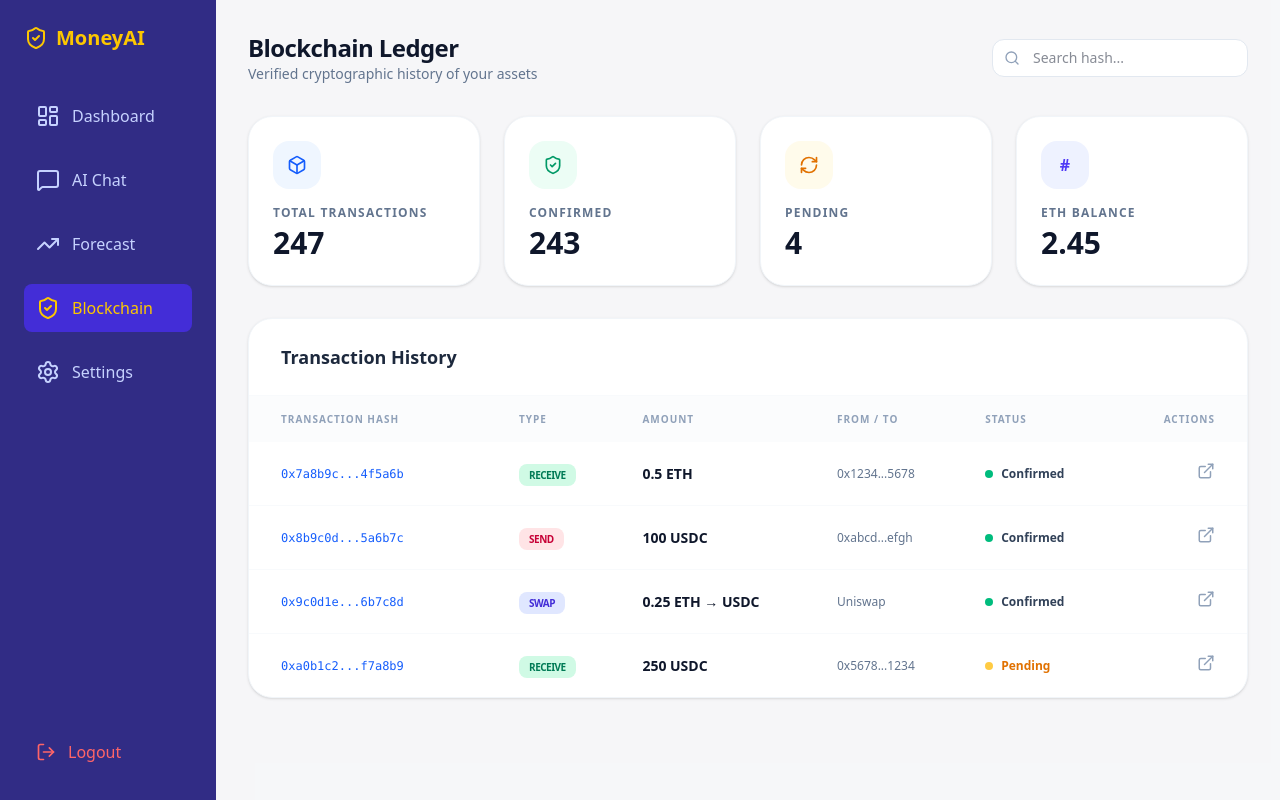
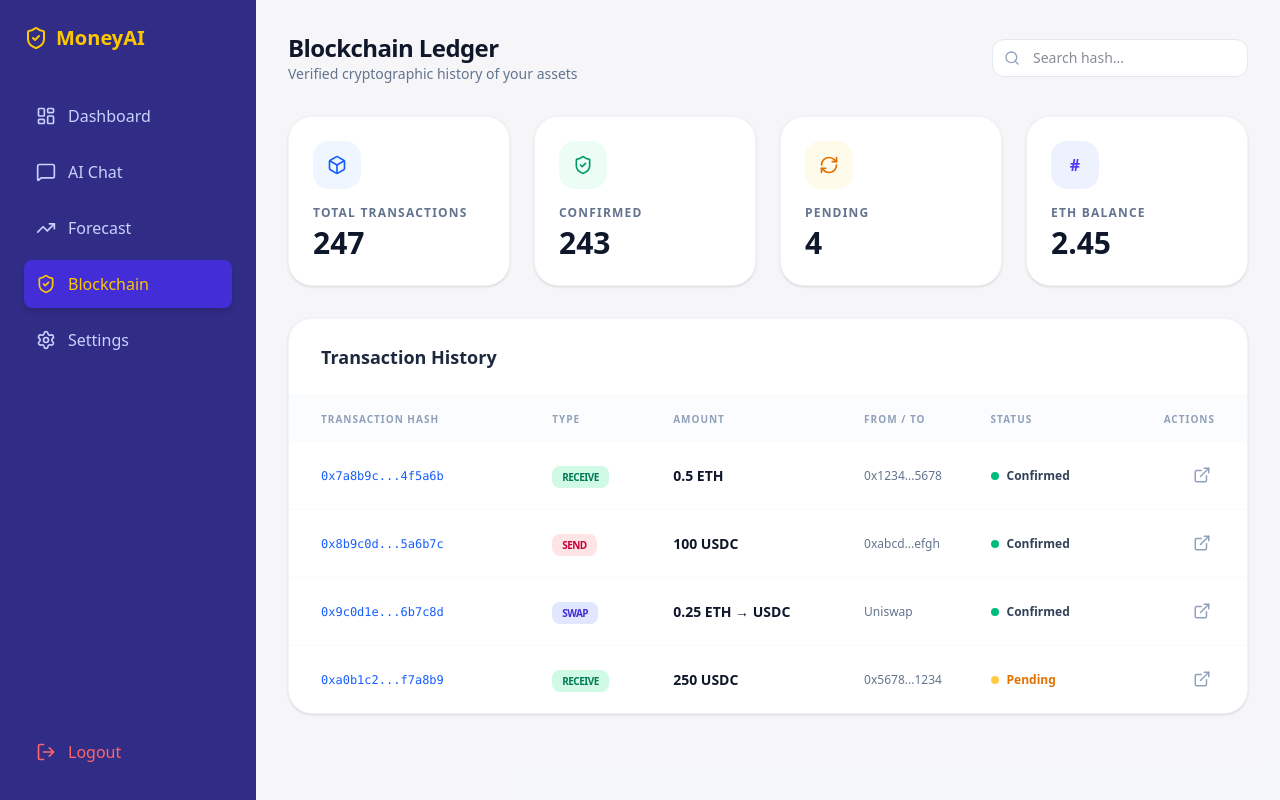
Before and after one commit to Mr-Savat/my-money-assistant, a React (Vite) app: page /blockchain in a window 1280 px wide. Built offline with nearby package versions, Linux system fonts and the light colour scheme; sample sign-in values are in the browser's storage.

Commit message:
(feature/developProcessDataAndUI): erro not show card transection

```diff
--- a/src/components/BlockchainView.jsx
+++ b/src/components/BlockchainView.jsx
@@ -16,17 +16,16 @@ const BlockchainView = () => {
     { hash: '0x9c0d1e...6b7c8d', type: 'Swap', amount: '0.25 ETH → USDC', fromTo: 'Uniswap', time: '2026-01-29 18:45:10', status: 'Confirmed' },
     { hash: '0xa0b1c2...f7a8b9', type: 'Receive', amount: '250 USDC', fromTo: '0x5678...1234', time: '2026-01-28 12:00:00', status: 'Pending' },
   ];
+  return (
+    <div className="min-h-screen overflow-y-auto bg-gray-50/50 p-4 sm:p-6 lg:p-8 text-slate-900 space-y-6 sm:space-y-8 animate-in fade-in duration-500">
 
-  return (
-    <div className="min-h-screen overflow-hidden bg-gray-50/50 p-8 text-slate-900 space-y-8 animate-in fade-in duration-500">
-
-      {/* Header */}
+      {/* Header - Responsive */}
       <header className="flex flex-col md:flex-row md:items-center justify-between gap-4">
         <div>
-          <h1 className="text-2xl font-black tracking-tight text-slate-900">Blockchain Ledger</h1>
-          <p className="text-slate-500 text-sm">Verified cryptographic history of your assets</p>
+          <h1 className="text-xl sm:text-2xl lg:text-2xl font-black tracking-tight text-slate-900">Blockchain Ledger</h1>
+          <p className="text-slate-500 text-xs sm:text-sm">Verified cryptographic history of your assets</p>
         </div>
-        <div className="relative">
+        <div className="relative w-full md:w-auto">
           <Search className="absolute left-3 top-1/2 -translate-y-1/2 text-slate-400" size={16} />
           <input
             type="text"
@@ -36,66 +35,73 @@ const BlockchainView = () => {
         </div>
       </header>
 
-      {/* Stats Grid */}
-      <div className="grid grid-cols-1 sm:grid-cols-2 lg:grid-cols-4 gap-6">
+      {/* Stats Grid - Responsive */}
+      <div className="grid grid-cols-1 sm:grid-cols-2 lg:grid-cols-4 gap-4 sm:gap-6">
         {stats.map((stat, i) => (
-          <div key={i} className="bg-white border border-slate-100 p-6 rounded-3xl shadow-sm">
-            <div className={`${stat.bg} w-12 h-12 rounded-2xl flex items-center justify-center mb-4`}>
+          <div key={i} className="bg-white border border-slate-100 p-4 sm:p-6 rounded-2xl sm:rounded-3xl shadow-sm">
+            <div className={`${stat.bg} w-10 h-10 sm:w-12 sm:h-12 rounded-xl sm:rounded-2xl flex items-center justify-center mb-3 sm:mb-4`}>
               {stat.icon}
             </div>
-            <p className="text-slate-500 text-xs font-bold uppercase tracking-widest">{stat.label}</p>
-            <p className="text-3xl font-black mt-1 text-slate-900">{stat.value}</p>
+            <p className="text-slate-500 text-[10px] sm:text-xs font-bold uppercase tracking-widest">{stat.label}</p>
+            <p className="text-xl sm:text-2xl lg:text-3xl font-black mt-1 text-slate-900">{stat.value}</p>
           </div>
         ))}
       </div>
 
-      {/* Transaction Table */}
-      <div className="bg-white border border-slate-100 rounded-3xl shadow-sm overflow-hidden">
-        <div className="px-8 py-6 border-b border-slate-50 flex justify-between items-center">
-          <h3 className="text-lg font-bold text-slate-800">Transaction History</h3>
+      {/* Transaction Table - Responsive */}
+      <div className="bg-white border border-slate-100 rounded-2xl sm:rounded-3xl shadow-sm overflow-hidden">
+        <div className="px-4 sm:px-6 lg:px-8 py-4 sm:py-6 border-b border-slate-50 flex justify-between items-center">
+          <h3 className="text-base sm:text-lg font-bold text-slate-800">Transaction History</h3>
         </div>
 
+        {/* ++++++++++ កែត្រង់នេះ ++++++++++ */}
         <div className="overflow-x-auto">
-          <table className="w-full text-left text-sm">
-            <thead className="bg-slate-50/50 text-slate-400 uppercase text-[10px] font-black tracking-widest">
+          <table className="min-w-[800px] md:min-w-full w-full text-left text-xs sm:text-sm">
+            <thead className="bg-slate-50/50 text-slate-400 uppercase text-[8px] sm:text-[10px] font-black tracking-widest">
               <tr>
-                <th className="px-8 py-4">Transaction Hash</th>
-                <th className="px-6 py-4">Type</th>
-                <th className="px-6 py-4">Amount</th>
-                <th className="px-6 py-4">From / To</th>
-                <th className="px-6 py-4">Status</th>
-                <th className="px-8 py-4 text-right">Actions</th>
+                <th className="px-4 sm:px-6 lg:px-8 py-3 sm:py-4">Transaction Hash</th>
+                <th className="px-3 sm:px-6 py-3 sm:py-4">Type</th>
+                <th className="px-3 sm:px-6 py-3 sm:py-4">Amount</th>
+                <th className="hidden sm:table-cell px-3 sm:px-6 py-3 sm:py-4">From / To</th>
+                <th className="px-3 sm:px-6 py-3 sm:py-4">Status</th>
+                <th className="px-4 sm:px-6 lg:px-8 py-3 sm:py-4 text-right">Actions</th>
               </tr>
             </thead>
             <tbody className="divide-y divide-slate-50">
               {transactions.map((txn, idx) => (
                 <tr key={idx} className="hover:bg-slate-50/50 transition-colors group">
-                  <td className="px-8 py-5">
-                    <div className="flex items-center gap-2 font-mono text-xs text-blue-600 font-medium">
-                      {txn.hash}
-                      <Copy size={14} className="cursor-pointer text-slate-300 hover:text-blue-500 opacity-0 group-hover:opacity-100 transition-all" />
+                  <td className="px-4 sm:px-6 lg:px-8 py-3 sm:py-5">
+                    <div className="flex items-center gap-1 sm:gap-2 font-mono text-[10px] sm:text-xs text-blue-600 font-medium">
+                      <span className="truncate max-w-[80px] sm:max-w-none">{txn.hash}</span>
+                      <Copy size={12} className="cursor-pointer text-slate-300 hover:text-blue-500 opacity-0 group-hover:opacity-100 transition-all shrink-0" />
                     </div>
                   </td>
-                  <td className="px-6 py-5">
-                    <span className={`px-2.5 py-1 rounded-lg text-[10px] font-black uppercase tracking-tighter ${txn.type === 'Receive' ? 'bg-emerald-100 text-emerald-700' :
+                  <td className="px-3 sm:px-6 py-3 sm:py-5">
+                    <span className={`px-2 py-0.5 sm:px-2.5 sm:py-1 rounded-lg text-[8px] sm:text-[10px] font-black uppercase tracking-tighter whitespace-nowrap ${
+                      txn.type === 'Receive' ? 'bg-emerald-100 text-emerald-700' :
                       txn.type === 'Send' ? 'bg-rose-100 text-rose-700' : 'bg-indigo-100 text-indigo-700'
-                      }`}>
+                    }`}>
                       {txn.type}
                     </span>
                   </td>
-                  <td className="px-6 py-5 font-bold text-slate-900">{txn.amount}</td>
-                  <td className="px-6 py-5 text-slate-500 text-xs font-medium">{txn.fromTo}</td>
-                  <td className="px-6 py-5">
-                    <div className="flex items-center gap-2">
-                      <div className={`w-2 h-2 rounded-full ${txn.status === 'Confirmed' ? 'bg-emerald-500' : 'bg-amber-400 animate-pulse'}`} />
-                      <span className={`text-xs font-bold ${txn.status === 'Confirmed' ? 'text-slate-700' : 'text-amber-600'}`}>
-                        {txn.status}
+                  <td className="px-3 sm:px-6 py-3 sm:py-5 font-bold text-slate-900 text-xs sm:text-sm whitespace-nowrap">{txn.amount}</td>
+                  <td className="hidden sm:table-cell px-3 sm:px-6 py-3 sm:py-5 text-slate-500 text-[10px] sm:text-xs font-medium truncate max-w-[100px]">{txn.fromTo}</td>
+                  <td className="px-3 sm:px-6 py-3 sm:py-5">
+                    <div className="flex items-center gap-1 sm:gap-2">
+                      <div className={`w-1.5 h-1.5 sm:w-2 sm:h-2 rounded-full ${
+                        txn.status === 'Confirmed' ? 'bg-emerald-500' : 'bg-amber-400 animate-pulse'
+                      }`} />
+                      <span className={`text-[8px] sm:text-xs font-bold ${
+                        txn.status === 'Confirmed' ? 'text-slate-700' : 'text-amber-600'
+                      }`}>
+                        <span className="hidden sm:inline">{txn.status}</span>
+                        <span className="sm:hidden">{txn.status === 'Confirmed' ? '✓' : '⏳'}</span>
                       </span>
                     </div>
                   </td>
-                  <td className="px-8 py-5 text-right">
-                    <button className="text-slate-400 hover:text-blue-600 transition-colors">
-                      <ExternalLink size={18} />
+                  <td className="px-4 sm:px-6 lg:px-8 py-3 sm:py-5 text-right">
+                    <button className="text-slate-400 hover:text-blue-600 transition-colors p-1">
+                      <ExternalLink size={16} className="sm:w-[18px] sm:h-[18px]" />
                     </button>
                   </td>
                 </tr>
@@ -103,6 +109,11 @@ const BlockchainView = () => {
             </tbody>
           </table>
         </div>
+
+        {/* Mobile Hint */}
+        <div className="sm:hidden p-3 text-center text-[10px] text-slate-400 border-t border-slate-50">
+          ← → Scroll horizontally to see more
+        </div>
       </div>
     </div>
   );
--- a/src/components/DashboardLayout.jsx
+++ b/src/components/DashboardLayout.jsx
@@ -1,17 +1,38 @@
-import React from 'react';
+import React, { useState } from 'react';
 import { Outlet } from 'react-router-dom';
+import { Menu } from 'lucide-react';
 import Sidebar from './Sidebar';
 
 const DashboardLayout = ({ onLogout }) => {
+  const [isSidebarOpen, setIsSidebarOpen] = useState(false);
+
+  const toggleSidebar = () => setIsSidebarOpen(!isSidebarOpen);
+
   return (
-    <div className="flex bg-gray-100 font-sans">
-      {/* Sidebar stays fixed on the left */}
-      <Sidebar onLogout={onLogout} />
+    <div className="flex h-screen bg-gray-100 font-sans overflow-hidden">
+      {/* Sidebar */}
+      <Sidebar
+        onLogout={onLogout}
+        isOpen={isSidebarOpen}
+        toggleSidebar={toggleSidebar}
+      />
 
-      <main className="flex-1 flex flex-col overflow-hidden">
-        {/* This is where your Dashboard, Chat, or Forecast will appear */}
-        <Outlet />
-      </main>
+      {/* Main Content Area - This handles all scrolling */}
+      <div className="flex-1 flex flex-col min-w-0 overflow-hidden">
+
+        {/* Mobile Header - Fixed at top */}
+        <header className="md:hidden flex items-center justify-between p-4 bg-indigo-900 text-white shrink-0">
+          <h1 className="text-lg font-bold text-yellow-400">MoneyAI</h1>
+          <button onClick={toggleSidebar} className="p-2 focus:outline-none cursor-pointer">
+            <Menu size={28} />
+          </button>
+        </header>
+
+        {/* Scrollable Content Area - Only ONE scrollbar here */}
+        <main className="flex-1 h-screen overflow-y-auto">
+          <Outlet />
+        </main>
+      </div>
     </div>
   );
 };
--- a/src/components/DashboardSummaryCards.jsx
+++ b/src/components/DashboardSummaryCards.jsx
@@ -12,7 +12,7 @@ function DashboardSummaryCards() {
         const saved = localStorage.getItem('user_transactions_list');
         const transactions = saved ? JSON.parse(saved) : [];
 
-        // ++++++++++ បន្ថែមតែត្រង់នេះ ++++++++++
+        //  បន្ថែមតែត្រង់នេះ
         // យកតែខែបច្ចុប្បន្ន
         const currentDate = new Date();
         const currentYear = currentDate.getFullYear();
@@ -23,7 +23,7 @@ function DashboardSummaryCards() {
             return transDate.getFullYear() === currentYear &&
                    transDate.getMonth() === currentMonth;
         });
-        // ++++++++++ បញ្ចប់ការបន្ថែម ++++++++++
+        //  បញ្ចប់ការបន្ថែម
 
         const totals = currentMonthTransactions.reduce((acc, curr) => { // កែពី transactions ជា currentMonthTransactions
             const amount = parseFloat(curr.amount);
--- a/src/components/PieSectionForecast.jsx
+++ b/src/components/PieSectionForecast.jsx
@@ -1,7 +1,7 @@
 import { PieChart as PieIcon } from 'lucide-react';
 import { PieChart, Pie, Cell, Tooltip, Legend, ResponsiveContainer, Sector } from 'recharts';
 
-// ++++++++++ Improved Tooltip UI ++++++++++
+//  Improved Tooltip UI
 const CustomTooltip = ({ active, payload }) => {
     if (active && payload && payload.length) {
         const { name, value, originalItems, fill } = payload[0].payload;
--- a/src/components/Settings/ProfileSection.jsx
+++ b/src/components/Settings/ProfileSection.jsx
@@ -178,13 +178,13 @@ function ProfileSection() {
                     <div className="flex gap-3 p-2">
                         <button
                             onClick={handleSave}
-                            className="flex items-center gap-2 bg-blue-600 text-white px-5 py-2.5 rounded-xl font-bold text-sm hover:bg-blue-700 transition-all shadow-lg shadow-blue-200 active:scale-95"
+                            className="flex items-center  cursor-pointer gap-2 bg-blue-600 text-white px-5 py-2.5 rounded-xl font-bold text-sm hover:bg-blue-700 transition-all shadow-lg shadow-blue-200 active:scale-95"
                         >
                             <Save size={16} /> Save Changes
                         </button>
                         <button
                             onClick={handleCancel}
-                            className="flex items-center gap-2 bg-gray-100 text-gray-600 px-5 py-2.5 rounded-xl font-bold text-sm hover:bg-gray-200 transition-all active:scale-95"
+                            className="flex items-center cursor-pointer gap-2 bg-gray-100 text-gray-600 px-5 py-2.5 rounded-xl font-bold text-sm hover:bg-gray-200 transition-all active:scale-95"
                         >
                             <X size={16} /> Cancel
                         </button>
--- a/src/components/Settings/SettingsView.jsx
+++ b/src/components/Settings/SettingsView.jsx
@@ -3,49 +3,38 @@ import NotificationsSection from './NotificationsSection';
 import SecuritySection from './SecuritySection';
 import DangerZone from './DangerZone';
 
-
 const SettingsView = () => {
     return (
-        <div className="h-screen w-full overflow-hidden flex flex-col bg-linear-to-br from-gray-50 via-blue-50/30 to-indigo-50/40">
+        /* 1. Remove flex-col and overflow-y-auto from here */
+        <div className="w-full min-h-full bg-linear-to-br from-gray-50 via-blue-50/30 to-indigo-50/40">
 
-            <header className="shrink-0 z-20 bg-white/80 backdrop-blur-xl border-b border-gray-200">
-                <div className="max-w-7xl mx-auto px-8 py-4 flex items-center justify-between">
-                    <div className="flex items-center gap-4">
-                        <div>
-                            <h1 className="text-2xl font-bold bg-linear-to-r from-gray-900 to-indigo-900 bg-clip-text text-transparent">
-                                Settings
-                            </h1>
-
-                        </div>
+            {/* 2. Make the header 'sticky' and 'top-0' */}
+            <header className="sticky top-0 z-30 bg-white/80 backdrop-blur-xl border-b border-gray-200">
+                <div className="max-w-7xl mx-auto px-4 sm:px-6 lg:px-8 py-3 sm:py-4 flex flex-col sm:flex-row sm:items-center sm:justify-between gap-2">
+                    <div>
+                        <h1 className="text-xl sm:text-2xl font-bold bg-linear-to-r from-gray-900 to-indigo-900 bg-clip-text text-transparent">
+                            Settings
+                        </h1>
                     </div>
-
-                    <div className="flex items-center gap-3">
-                        <p className="text-gray-500 text-sm mt-1 hidden md:block">
+                    <div className="flex items-center">
+                        <p className="text-gray-500 text-xs sm:text-sm">
                             Refine your experience and security
                         </p>
                     </div>
                 </div>
             </header>
 
-            {/* 3. Main: This is the only part that scrolls */}
-            <main className="flex-1 overflow-y-auto px-8 py-10">
-                <div className="max-w-5xl mx-auto space-y-8 pb-20">
-
-                    {/* Profile Section */}
+            {/* 3. Remove 'flex-1' and 'overflow-y-auto' from main */}
+            <main className="px-4 sm:px-6 lg:px-8 py-6 sm:py-8 lg:py-10">
+                <div className="max-w-5xl mx-auto space-y-4 sm:space-y-6 lg:space-y-8 pb-20">
                     <ProfileSection />
-
-                    {/* Notifications Section */}
                     <NotificationsSection />
-
-                    {/* Security Section */}
                     <SecuritySection />
-
-                    {/* Danger Zone */}
                     <DangerZone />
-
                 </div>
             </main>
         </div>
     );
 };
+
 export default SettingsView;
--- a/src/components/Sidebar.jsx
+++ b/src/components/Sidebar.jsx
@@ -1,9 +1,11 @@
 import { Link, useLocation } from 'react-router-dom';
-import { LogOut, LayoutDashboard, MessageSquare, TrendingUp, ShieldCheck, Settings } from 'lucide-react';
+import { X, LogOut, LayoutDashboard, MessageSquare, TrendingUp, ShieldCheck, Settings } from 'lucide-react';
 
+// Sub-component for individual links
 const NavItem = ({ icon, label, to }) => {
   const location = useLocation();
 
+  // Check if current path matches the link "to" prop
   const active =
     to === "/"
       ? location.pathname === "/"
@@ -12,49 +14,77 @@ const NavItem = ({ icon, label, to }) => {
   return (
     <Link
       to={to}
-      className={`flex items-center gap-3 p-3 rounded-lg cursor-pointer transition-all ${active
-        ? "bg-indigo-700 text-yellow-400"
+      className={`flex items-center gap-3 p-3 rounded-lg cursor-pointer transition-all ${
+        active
+          ? "bg-indigo-700 text-yellow-400 shadow-md"
           : "hover:bg-indigo-800 text-indigo-200"
       }`}
     >
-      {icon} <span>{label}</span>
+      {/* Ensure the icon inherits the color by just passing it through */}
+      {icon}
+      <span className="font-medium">{label}</span>
     </Link>
   );
 };
 
-
-const Sidebar = ({ onLogout }) => {
+const Sidebar = ({ onLogout, isOpen, toggleSidebar }) => {
   const menuItems = [
-    { id: 'dashboard', label: 'Dashboard', icon: <LayoutDashboard />, to: '/' },
-    { id: 'chat', label: 'AI Chat', icon: <MessageSquare />, to: '/chat' },
-    { id: 'forecast', label: 'Forecast', icon: <TrendingUp />, to: '/forecast' },
-    { id: 'blockchain', label: 'Blockchain', icon: <ShieldCheck />, to: '/blockchain' },
-    { id: 'settings', label: 'Settings', icon: <Settings />, to: '/settings' },
+    { id: 'dashboard', label: 'Dashboard', icon: <LayoutDashboard size={20} />, to: '/' },
+    { id: 'chat', label: 'AI Chat', icon: <MessageSquare size={20} />, to: '/chat' },
+    { id: 'forecast', label: 'Forecast', icon: <TrendingUp size={20} />, to: '/forecast' },
+    { id: 'blockchain', label: 'Blockchain', icon: <ShieldCheck size={20} />, to: '/blockchain' },
+    { id: 'settings', label: 'Settings', icon: <Settings size={20} />, to: '/settings' },
   ];
 
   return (
-    <nav className="w-54 bg-indigo-900 text-white p-6 hidden md:flex flex-col justify-between">
+    <>
+      {/* Mobile Overlay */}
+      {isOpen && (
+        <div
+          className="fixed inset-0 bg-black/50 z-40 md:hidden backdrop-blur-sm"
+          onClick={toggleSidebar}
+        />
+      )}
+
+      <nav className={`
+        fixed md:relative z-50 h-screen w-64 bg-indigo-900 text-white p-6
+        transition-transform duration-300 ease-in-out flex flex-col justify-between
+        ${isOpen ? "translate-x-0" : "-translate-x-full"}
+        md:translate-x-0
+      `}>
         <div>
-        <Link to="/" className="inline-block mb-10 group">
-          <h1 className="text-xl font-bold flex items-center gap-2 text-yellow-400 group-hover:text-yellow-300 transition-colors">
+          <div className="flex items-center justify-between mb-10">
+            <Link to="/" className="group" onClick={() => isOpen && toggleSidebar()}>
+              <h1 className="text-xl font-bold flex items-center gap-2 text-yellow-400">
                 <ShieldCheck className="group-hover:rotate-12 transition-transform" />
                 MoneyAI
               </h1>
             </Link>
-        <div className="space-y-4">
+
+            {/* Close button for mobile */}
+            <button onClick={toggleSidebar} className="md:hidden text-indigo-200 hover:text-white cursor-pointer">
+              <X size={24} />
+            </button>
+          </div>
+
+          <div className="space-y-2">
             {menuItems.map((item) => (
-            <NavItem key={item.id} {...item} />
+              <div key={item.id} onClick={() => isOpen && toggleSidebar()}>
+                <NavItem {...item} />
+              </div>
             ))}
           </div>
         </div>
 
-      <div
+        {/* Logout Button */}
+        <button
           onClick={onLogout}
-        className="flex items-center gap-3 p-3 rounded-lg cursor-pointer text-red-400 hover:bg-red-900 transition-all mt-auto"
+          className="flex items-center gap-3 p-3 rounded-lg cursor-pointer text-red-400 hover:bg-red-900/50 transition-all mt-auto"
         >
           <LogOut size={20} /> <span>Logout</span>
-      </div>
+        </button>
       </nav>
+    </>
   );
 };
 
```
Also changed, not shown: src/components/ChatView.jsx (+29 -24 lines), src/components/DashboardNavigation.jsx (+6 -6 lines), src/components/DashboardTransactions.jsx (+4 -4 lines), src/index.css (+14 -0 lines). Lines whose indentation alone changed are shown as unchanged.
